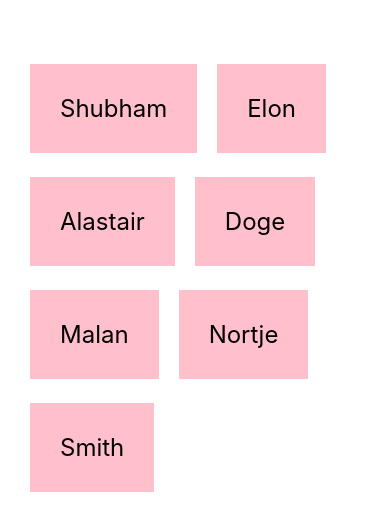
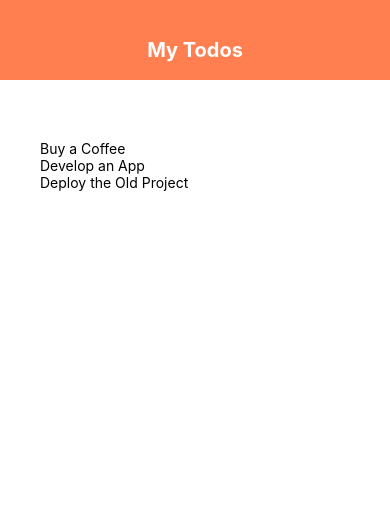
Before and after one commit to shubhamjha25/Nativelytical, a React Native app: screen / in a window 390 px wide. Shown: the top 530 px of the page. Built offline with nearby package versions, Linux system fonts and the light colour scheme.

Commit message:
ToDo App (Part 1)

```diff
--- a/App.js
+++ b/App.js
@@ -1,39 +1,33 @@
 import { StatusBar } from 'expo-status-bar';
 import React, { useState } from 'react';
-import { StyleSheet, Text, View, FlatList, TouchableOpacity } from 'react-native';
+import { StyleSheet, Text, View, FlatList } from 'react-native';
+import Header from './components/Header';
 
 export default function App() {
 
-    const [people, setPeople] = useState([
-        { name: 'Shubham', id: '1' },
-        { name: 'Elon', id: '2' },
-        { name: 'Alastair', id: '3' },
-        { name: 'Doge', id: '4' },
-        { name: 'Malan', id: '5' },
-        { name: 'Nortje', id: '6' },
-        { name: 'Smith', id: '7' },
-    ]);
-
-    const pressHandler = (id) => {
-        console.log(id);
-        setPeople((prevPeople) => {
-            return prevPeople.filter(person => person.id != id)
-        })
-    }
+    const [todos, setTodos] = useState([
+        { text: 'Buy a Coffee', key: '1' },
+        { text: 'Develop an App', key: '2' },
+        { text: 'Deploy the Old Project', key: '3' }
+    ])
 
     return (
         <View style={styles.container}>
 
-            <FlatList
-                numColumns={2}
-                keyExtractor={(item) => item.id}
-                data={people}
-                renderItem={({ item }) => (
-                    <TouchableOpacity onPress={() => pressHandler(item.id)}>
-                        <Text style={styles.item}>{item.name}</Text>
-                    </TouchableOpacity>
-                )}
-            />
+            <Header />
+
+            <View style={styles.content}>
+                {/* ToDo Form */}
+
+                <View style={styles.list}>
+                    <FlatList
+                        data={todos}
+                        renderItem={({ item }) => (
+                            <Text>{item.text}</Text>
+                        )}
+                    />
+                </View>
+            </View>
 
             <StatusBar style="auto" />
         </View>
@@ -43,18 +37,12 @@
 const styles = StyleSheet.create({
     container: {
         flex: 1,
-        backgroundColor: '#fff',
-        paddingTop: 40,
-        paddingHorizontal: 20
-        // alignItems: 'center',
-        // justifyContent: 'center',
+        backgroundColor: '#fff'
     },
-    item: {
-        marginTop: 24,
-        padding: 30,
-        fontSize: 24,
-        backgroundColor: 'pink',
-        marginHorizontal: 10,
-        marginTop: 24
+    content: {
+        padding: 40
+    },
+    list: {
+        marginTop: 20
     }
 });
--- /dev/null
+++ b/components/Header.js
@@ -0,0 +1,26 @@
+import React from 'react';
+import { StyleSheet, Text, View } from 'react-native';
+
+const Header = () => {
+    return (
+        <View style={styles.header}>
+            <Text style={styles.title}>My Todos</Text>
+        </View>
+    );
+}
+
+const styles = StyleSheet.create({
+    header: {
+        height: 80,
+        paddingTop: 38,
+        backgroundColor: 'coral'
+    },
+    title: {
+        textAlign: 'center',
+        color: '#fff',
+        fontSize: 20,
+        fontWeight: 'bold'
+    }
+});
+
+export default Header;
```
